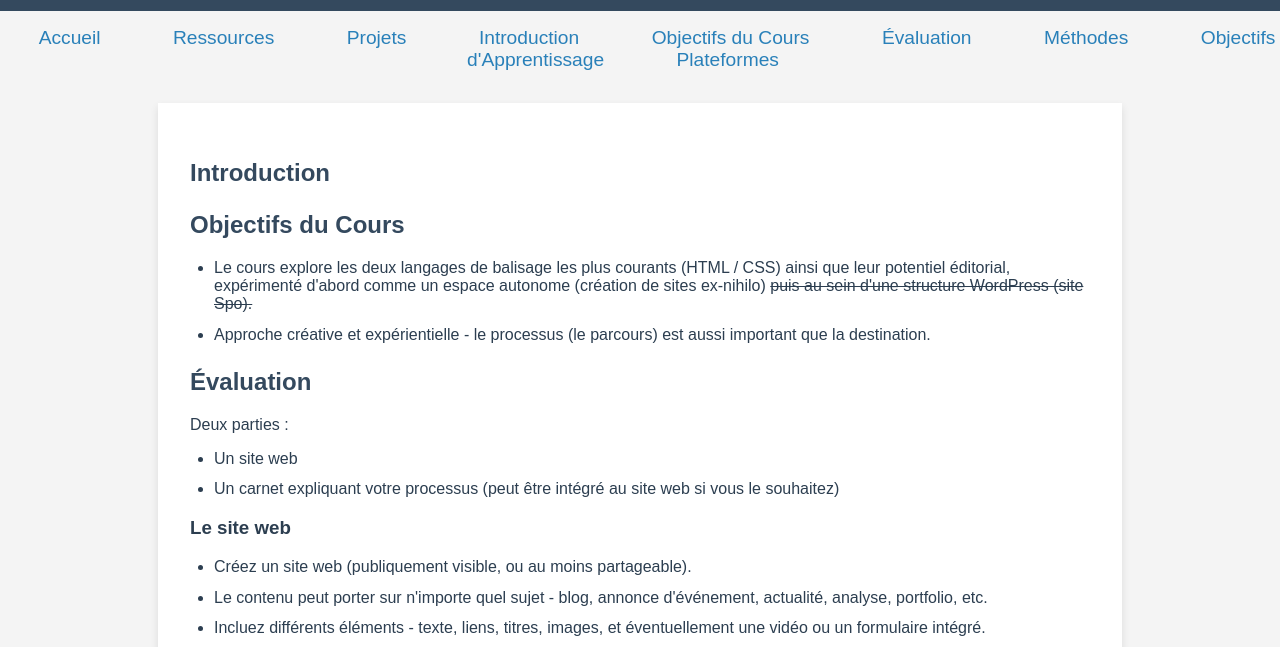
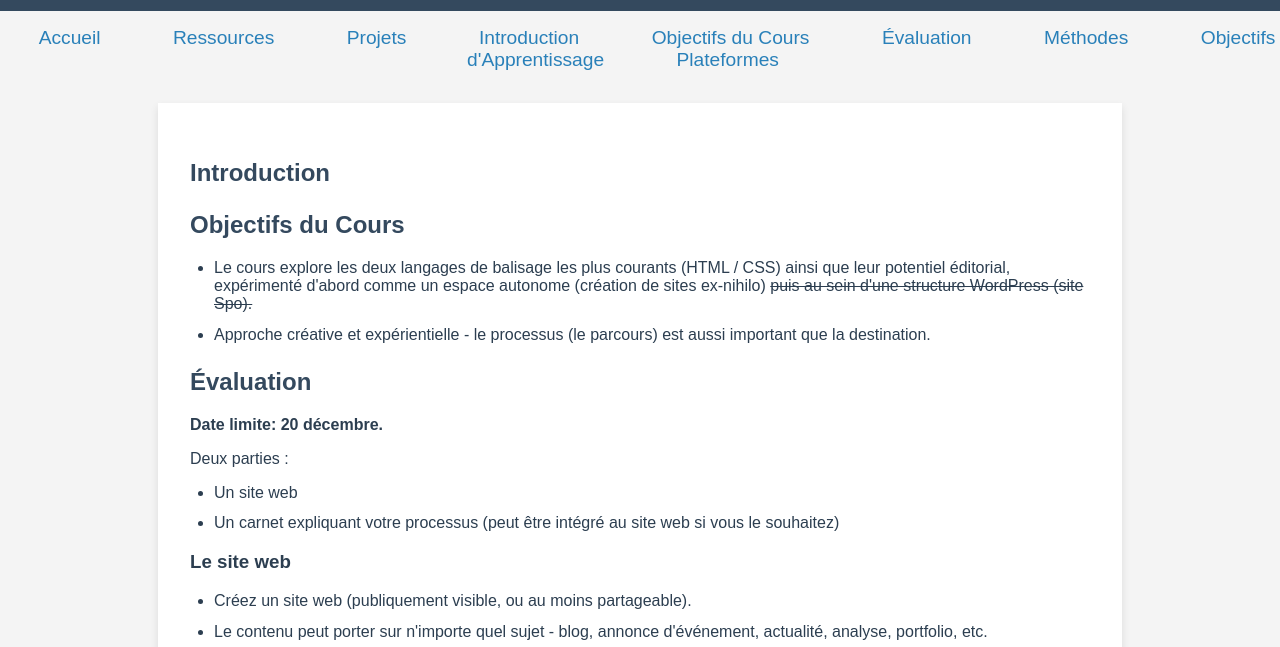
Before and after one commit to TheoryOfNull/TheoryOfNull.github.io, a plain HTML site: page index.html in a window 1280 px wide. Shown: the part 98-745 px from the top of the page. Drawn offline with Linux system fonts and the light colour scheme.

Commit message:
date limite- index.html

```diff
--- a/index.html
+++ b/index.html
@@ -43,6 +43,7 @@
         </blockquote> -->
 
     <h2 id="evaluation">Évaluation</h2>
+    <p><b>Date limite: 20 décembre.</b></p>
     <p>Deux parties :</p>
     <ul>
       <li>Un site web</li>
```
